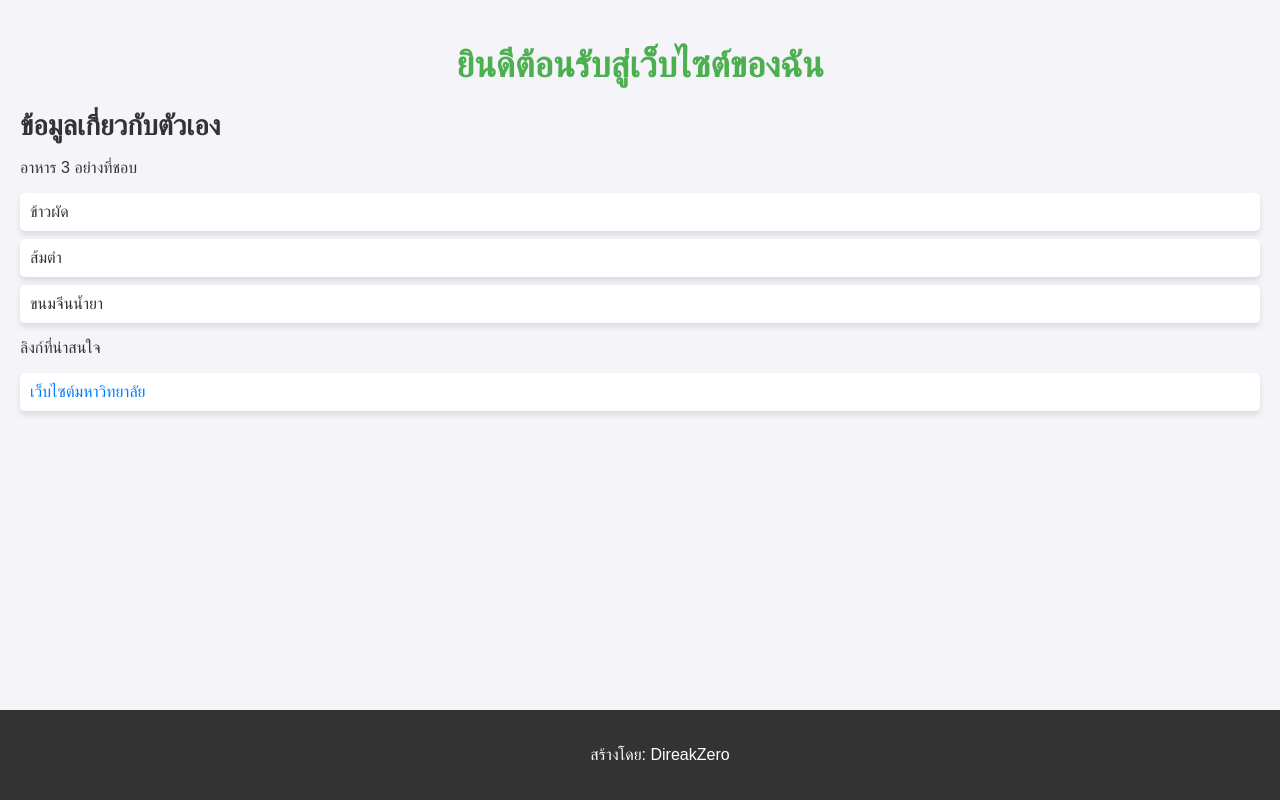
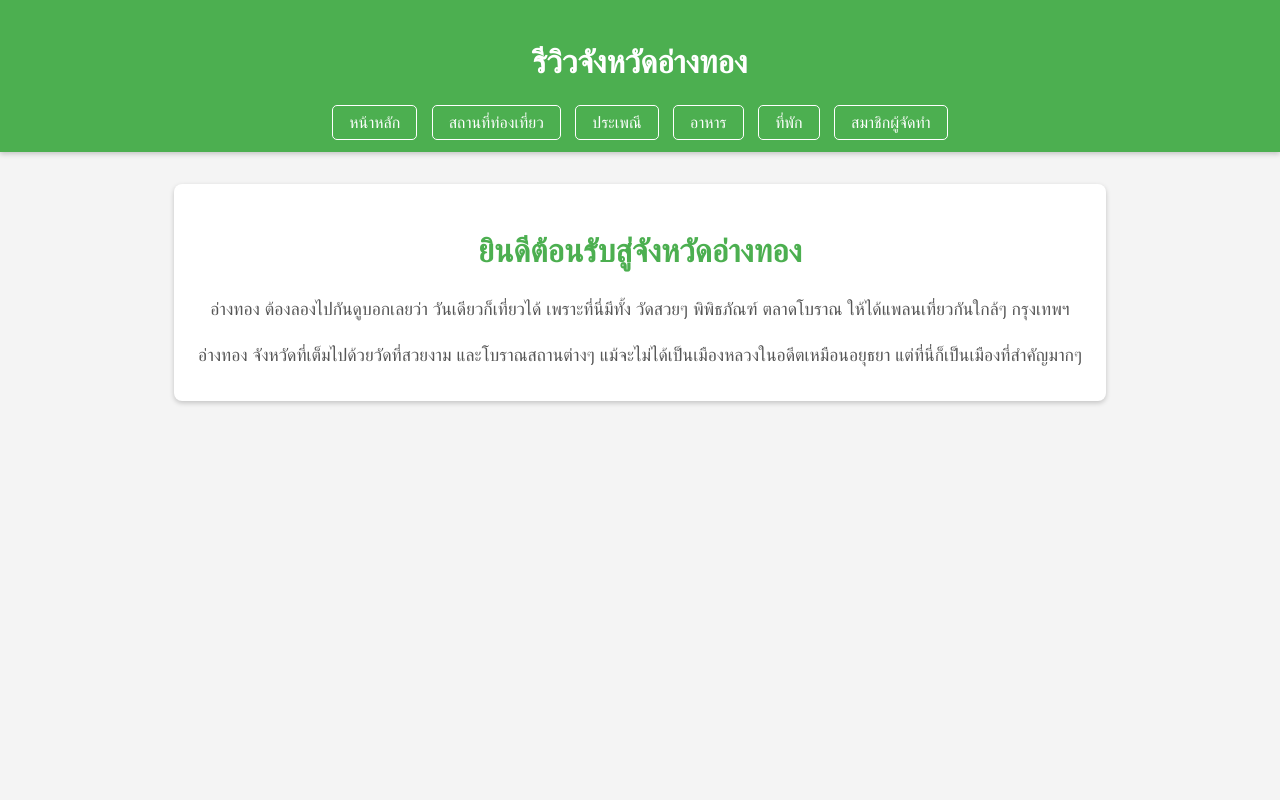
Before and after one commit to DireakZero/DireakZero.github.io, a plain HTML site: page index.html in a window 1280 px wide. Drawn offline with Linux system fonts and the light colour scheme.

Commit message:
Update index.html

```diff
--- a/index.html
+++ b/index.html
@@ -3,31 +3,88 @@
 <head>
     <meta charset="UTF-8">
     <meta name="viewport" content="width=device-width, initial-scale=1.0">
-    <title>เว็บไซต์ของฉัน</title>
-    <link rel="stylesheet" href="styles.css">
+    <title>รีวิวจังหวัดอ่างทอง</title>
+    <style>
+        body {
+            font-family: Arial, sans-serif;
+            line-height: 1.6;
+            margin: 0;
+            padding: 0;
+            background-color: #f4f4f4;
+        }
+        header {
+            background-color: #4CAF50;
+            color: white;
+            text-align: center;
+            padding: 1rem 0;
+            box-shadow: 0 2px 5px rgba(0, 0, 0, 0.2);
+        }
+        nav {
+            margin-top: 10px;
+        }
+        nav a {
+            color: white;
+            text-decoration: none;
+            padding: 0.5rem 1rem;
+            margin: 0 5px;
+            border: 1px solid white;
+            border-radius: 5px;
+            transition: all 0.3s ease;
+        }
+        nav a:hover {
+            background-color: white;
+            color: #4CAF50;
+        }
+        /* เพิ่มการจัดการ responsive design สำหรับมือถือ */
+        @media (max-width: 768px) {
+            nav a {
+                padding: 0.5rem 1.5rem;
+            }
+        }
+        .container {
+            max-width: 900px;
+            margin: 2rem auto;
+            padding: 1rem;
+            background: white;
+            border-radius: 8px;
+            box-shadow: 0 2px 5px rgba(0, 0, 0, 0.2);
+            text-align: center;
+        }
+        img {
+            max-width: 100%;
+            height: auto;
+            border-radius: 8px;
+            margin: 1rem 0;
+        }
+        /* ปรับปรุงให้มีความสวยงามมากขึ้น */
+        h2 {
+            color: #4CAF50;
+            font-size: 2rem;
+            margin-bottom: 1rem;
+        }
+        p {
+            font-size: 1.1rem;
+            color: #555;
+            margin-bottom: 1rem;
+        }
+    </style>
 </head>
 <body>
     <header>
-        <h1>ยินดีต้อนรับสู่เว็บไซต์ของฉัน</h1>
+        <h1>รีวิวจังหวัดอ่างทอง</h1>
+        <nav>
+            <a href="index.html">หน้าหลัก</a>
+            <a href="attractions.html">สถานที่ท่องเที่ยว</a>
+            <a href="traditions.html">ประเพณี</a>
+            <a href="food.html">อาหาร</a>
+            <a href="accommodation.html">ที่พัก</a>
+            <a href="member.html">สมาชิกผู้จัดทำ</a>
+        </nav>
     </header>
-
-    <section>
-        <h2>ข้อมูลเกี่ยวกับตัวเอง</h2>
-        <p>อาหาร 3 อย่างที่ชอบ</p>
-        <ul>
-            <li>ข้าวผัด</li>
-            <li>ส้มตำ</li>
-            <li>ขนมจีนน้ำยา</li>
-        </ul>
-
-        <p>ลิงก์ที่น่าสนใจ</p>
-        <ul>
-            <li><a href="https://sci.rmutsb.ac.th">เว็บไซต์มหาวิทยาลัย</a></li>
-        </ul>
-    </section>
-
-    <footer>
-        <p>สร้างโดย: DireakZero</p>
-    </footer>
+    <div class="container">
+        <h2>ยินดีต้อนรับสู่จังหวัดอ่างทอง</h2>
+        <p>อ่างทอง ต้องลองไปกันดูบอกเลยว่า วันเดียวก็เที่ยวได้ เพราะที่นี่มีทั้ง วัดสวยๆ พิพิธภัณฑ์ ตลาดโบราณ ให้ได้แพลนเที่ยวกันใกล้ๆ กรุงเทพฯ</p>
+        <p>อ่างทอง จังหวัดที่เต็มไปด้วยวัดที่สวยงาม และโบราณสถานต่างๆ แม้จะไม่ได้เป็นเมืองหลวงในอดีตเหมือนอยุธยา แต่ที่นี่ก็เป็นเมืองที่สำคัญมากๆ</p>
+    </div>
 </body>
 </html>
```
